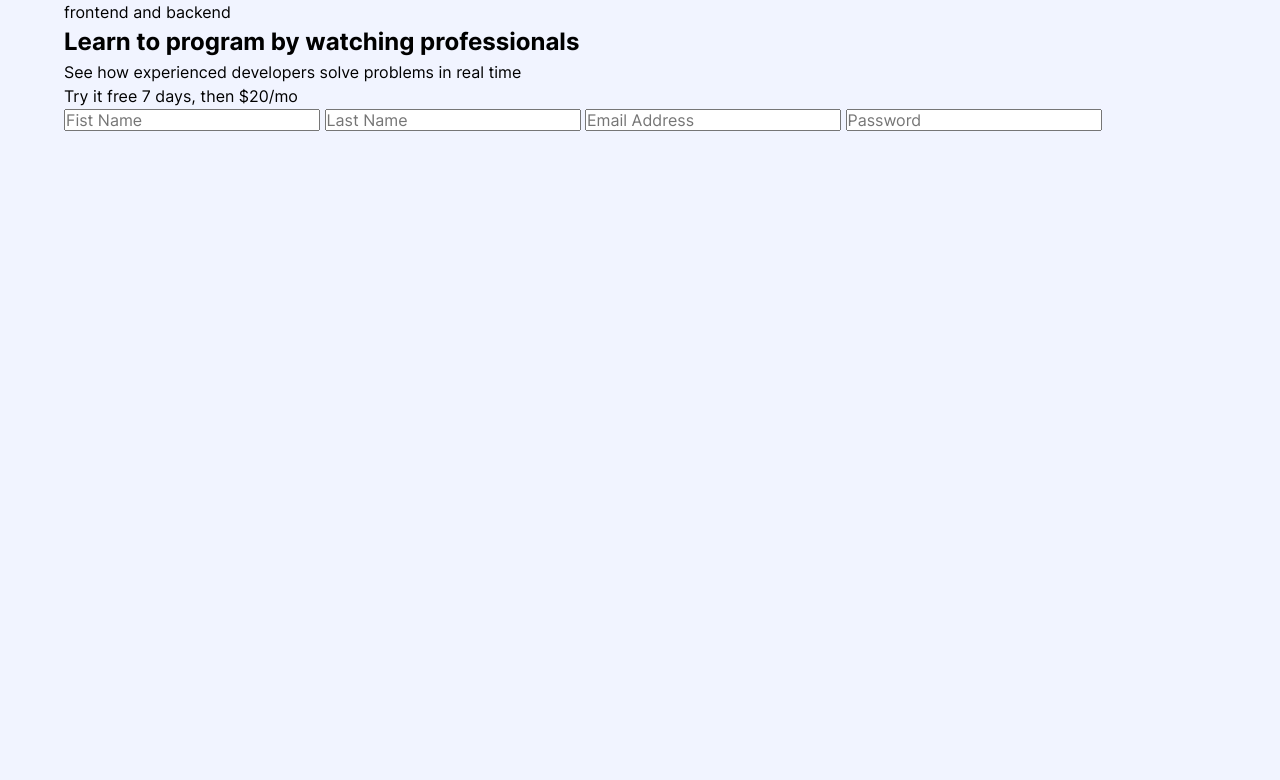
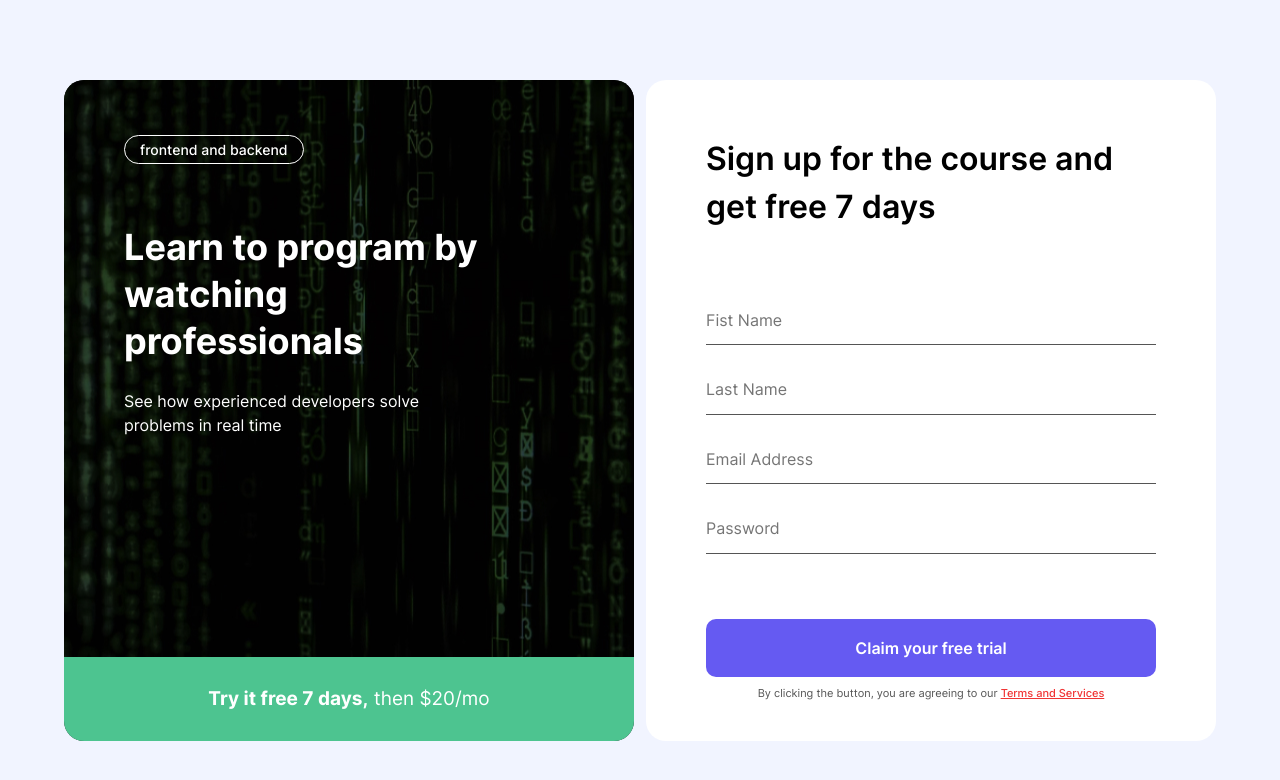
Before and after one commit to svkhrobbeck/intro-form, a plain HTML site: page index.html in a window 1280 px wide. Drawn offline with Linux system fonts and the light colour scheme.

Commit message:
add hero and signup form sections styles

```diff
--- a/index.html
+++ b/index.html
@@ -20,8 +20,8 @@
   <main class="main-content">
 
     <!-- INTRO PAGE -->
+    <div class="container">
       <section class="intro-page">
-      <div class="container">
 
         <!-- HERO -->
         <section class="hero">
@@ -30,31 +30,37 @@
               frontend and backend
             </div>
             <h2 class="hero__title">
-              Learn to program by watching professionals
+              Learn to program by<br>watching<br>professionals
             </h2>
             <p class="hero__text">
-              See how experienced developers solve problems in real time
+              See how experienced developers solve<br>problems in real time
             </p>
           </div>
-          <div class="hero__bottom">Try it free 7 days, then $20/mo</div>
+          <div class="hero__bottom"><strong class="hero__bottom-bold">Try it free 7 days,</strong> then $20/mo</div>
         </section>
         <!-- /HERO -->
 
         <!-- SIGNUP FORM -->
         <form class="signup-form" action="https://echo.htmlacademy.ru" method="POST">
+          <h2 class="signup-form__title">Sign up for the course and<br>get free 7 days</h2>
+          <div class="signup-form__group">
             <input class="signup-form__field" type="text" placeholder="Fist Name" name="name" aria-label="Fist Name"
               required>
             <input class="signup-form__field" type="text" placeholder="Last Name" name="surname" aria-label="Last Name"
               required>
             <input class="signup-form__field" type="email" placeholder="Email Address" name="email" aria-label="email"
               required>
-          <input class="signup-form__field" type="password" placeholder="Password" name="password" aria-label="Password"
-            required>
+            <input class="signup-form__field" type="password" placeholder="Password" name="password"
+              aria-label="Password" required>
+          </div>
+          <button class="signup-form__button btn btn-primary" type="submit">Claim your free trial</button>
+          <p class="signup-form__notice">By clicking the button, you are agreeing to our <a
+              class="signup-form__notice-link" href="#">Terms and Services</a></p>
         </form>
         <!-- /SIGNUP FORM -->
-      </div>
 
       </section>
+    </div>
     <!-- /INTRO PAGE -->
 
   </main>
--- a/scss/blocks/_common.scss
+++ b/scss/blocks/_common.scss
@@ -2,6 +2,7 @@
 :root {
   --body-bg: #f1f4ff;
   --green: #4dc490;
+  --grey: #555;
   --purple: #655af2;
   --red: #f03535;
   --text-color: #000;
@@ -18,7 +19,6 @@ html {
   margin: 0;
   padding: 0;
   list-style-type: none;
-  text-decoration: none;
 }
 
 *,
@@ -43,6 +43,7 @@ body {
   font-family: "Inter", "Arial", sans-serif;
   font-size: 16px;
   line-height: 1.5;
+  font-weight: 400;
   color: var(--text-color);
   background-color: var(--body-bg);
   display: flex;
@@ -59,6 +60,7 @@ body {
 
 /* MAIN CONTENT */
 .main-content {
+  padding: 80px 0;
   flex-grow: 1;
 }
 
@@ -100,11 +102,3 @@ body {
   clip: rect(0 0 0 0);
   overflow: hidden;
 }
-
-/* RETINA BGS */
-@media only screen and (-webkit-min-device-pixel-ratio: 2),
-only screen and (min--moz-device-pixel-ratio: 2),
-only screen and (-o-min-device-pixel-ratio: 2/1),
-only screen and (min-device-pixel-ratio: 2),
-only screen and (min-resolution: 192dpi),
-only screen and (min-resolution: 2dppx) {}
--- a/scss/blocks/_intro-page.scss
+++ b/scss/blocks/_intro-page.scss
@@ -1,6 +1,125 @@
 /* INTRO PAGE */
 .intro-page {
   display: flex;
-  align-items: center;
-  justify-content: space-between;
+  align-items: stretch;
 }
+
+/* HERO */
+.hero {
+  --text-color: #fff;
+  color: var(--text-color);
+  display: flex;
+  flex-direction: column;
+  background-color: #222;
+  max-width: 570px;
+  width: 100%;
+  border-radius: 20px;
+  overflow: hidden;
+}
+
+.hero__top {
+  display: flex;
+  flex-direction: column;
+  padding: 55px 60px 0;
+  background: url("../images/hero-bg.jpg") no-repeat center / cover;
+  flex-grow: 1;
+}
+
+.hero-badge {
+  padding: 5px 15px;
+  border-radius: 41px;
+  border: 1px solid var(--text-color);
+  margin-right: auto;
+  margin-bottom: 60px;
+  font-size: 14px;
+  font-weight: 500;
+  line-height: normal;
+}
+
+.hero__title {
+  font-size: 36px;
+  line-height: 1.3;
+  font-weight: 700;
+  margin-bottom: 25px;
+}
+
+.hero__bottom {
+  padding: 28px;
+  background-color: var(--green);
+  font-size: 19px;
+  text-align: center;
+}
+
+.hero__bottom-bold {
+  font-weight: 700;
+}
+
+/* SIGN UP FORM */
+.signup-form {
+  max-width: 570px;
+  width: 100%;
+  border-radius: 20px;
+  overflow: hidden;
+  background-color: #fff;
+  margin-left: 12px;
+  display: flex;
+  flex-direction: column;
+  padding: 55px 60px 40px;
+}
+
+.signup-form__title {
+  font-size: 32px;
+  font-weight: 600;
+  margin-bottom: 65px;
+}
+
+.signup-form__group {
+  width: 100%;
+  display: flex;
+  flex-direction: column;
+  margin-bottom: 65px;
+}
+
+.signup-form__field {
+  padding: 15px 0;
+  border: none;
+  border-bottom: 1px solid var(--grey);
+  background-color: transparent;
+  color: var(--grey);
+
+  &:not(:last-child) {
+    margin-bottom: 20px;
+  }
+
+  &:focus {
+    font-weight: 600;
+    color: var(--text-color);
+  }
+}
+
+.signup-form__button {
+  --text-color: #fff;
+  color: var(--text-color);
+  font-weight: 600;
+  border: none;
+  display: block;
+  width: 100%;
+  cursor: pointer;
+  text-align: center;
+  display: inline-block;
+  border-radius: 10px;
+  padding: 20px;
+  margin-bottom: 8px;
+  background-color: var(--purple);
+}
+
+.signup-form__notice {
+  font-size: 11px;
+  text-align: center;
+  color: var(--grey);
+}
+
+.signup-form__notice-link {
+  color: var(--red);
+  font-weight: 500;
+}
```
Also changed, not shown: css/main.css, images/hero-bg.jpg (added), 1 other file. Lines whose indentation alone changed are shown as unchanged.
